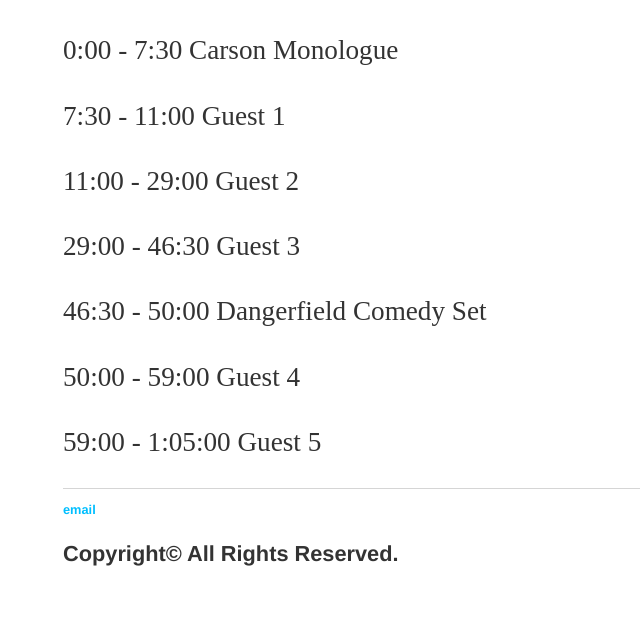
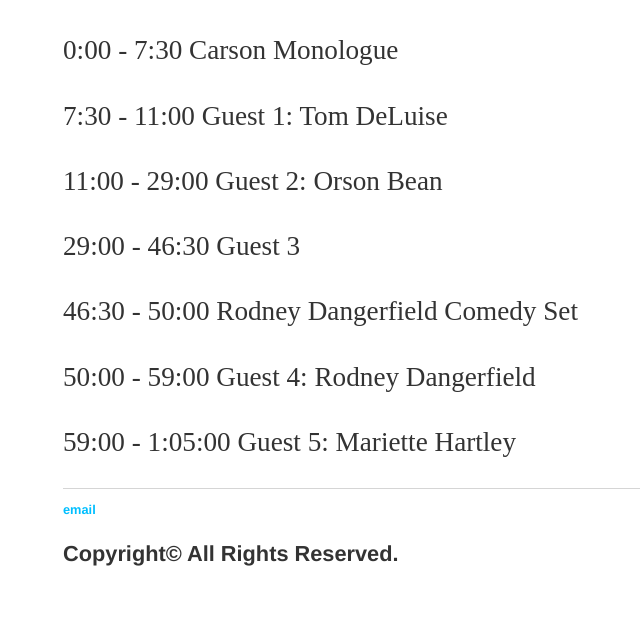
Before and after one commit to andersonshumate/andersonshumate.github.io, a Jekyll site: the page built from monologues/history/anatomyofashow/index.html, in a window 1280 px wide. Shown: the part 609-1238 px from the top of the page, without its empty margins (129-769 px from the left). Built offline with Jekyll 4.4.1, drawn with Linux system fonts in a browser that asks for light colours.

Commit message:
Update index.html

```diff
--- a/monologues/history/anatomyofashow/index.html
+++ b/monologues/history/anatomyofashow/index.html
@@ -10,11 +10,11 @@ title: Anatomy of a Show
   <iframe width="560" height="315" src="https://www.youtube.com/embed/yHi1mLiFvwc" frameborder="0" allow="accelerometer; autoplay; encrypted-media; gyroscope; picture-in-picture" allowfullscreen></iframe>
 
 	<p>0:00 - 7:30 Carson Monologue </p>
-	<p>7:30 - 11:00 Guest 1 </p>
-	<p>11:00 - 29:00 Guest 2 </p>
+	<p>7:30 - 11:00 Guest 1: Tom DeLuise </p>
+	<p>11:00 - 29:00 Guest 2: Orson Bean </p>
 	<p>29:00 - 46:30 Guest 3 </p>
-	<p>46:30 - 50:00 Dangerfield Comedy Set </p>
-	<p>50:00 - 59:00 Guest 4 </p>
-	<p>59:00 - 1:05:00 Guest 5 </p>
+	<p>46:30 - 50:00 Rodney Dangerfield Comedy Set </p>
+	<p>50:00 - 59:00 Guest 4: Rodney Dangerfield </p>
+	<p>59:00 - 1:05:00 Guest 5: Mariette Hartley </p>
 
 </div><!-- /.blurb -->
```
